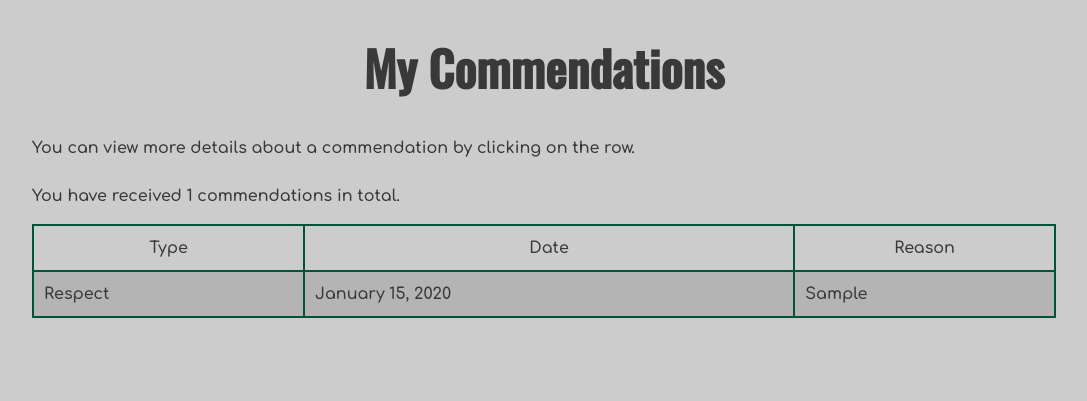
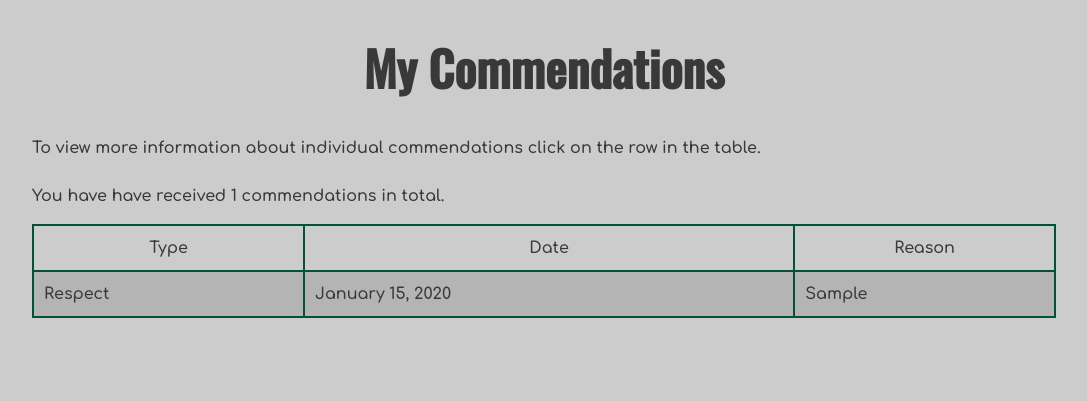
Before and after one commit to mmoomocow/digital-commendations, a Django app: template commendations/templates/commendations/my_commendations.html in a window 1280 px wide. Shown: the part 39-440 px from the top of the page, without its empty margins (96-1183 px from the left). Run offline with Django 4.2, Linux system fonts and the light colour scheme; tables that the repository leaves empty hold one stand-in row (values such as "Sample post"); the template is opened without the code that fills it: values that come from a table or form of the project are taken from there, most other values are stand-ins (such as "Sample title", 1, 10 or a date in 2020); parts of the project's set-up code (start-up, migrations or seed data) failed here and were passed over; some libraries are stand-ins or nearby versions.

Commit message:
fix(templates): 🐛 Dont use "you" when viewing as student
When a caregiver is viewing the my_commendations page, display the student's name instead of "you"

Signed-off-by: Matthew Gray <44288823+mmoomocow@users.noreply.github.com>

```diff
--- a/commendations/templates/commendations/my_commendations.html
+++ b/commendations/templates/commendations/my_commendations.html
@@ -17,14 +17,14 @@
 {% comment %} Main content {% endcomment %}
 {% block content %}
 <p>
-    You can view more details about a commendation by clicking on the row.
+    To view more information about individual commendations click on the row in the table.
     <br>
     <br>
     {% if commendationsSince|length > 1 %}
-        You have received {{commendationsSince|length}} commendations since you last logged in.
+        {% if request.user.is_caregiver %}{{ student.user.first_name }} has {% else %}You have{% endif %} have received {{commendationsSince|length}} commendations since you last logged in.
         <br>
     {% endif %}
-    You have received {{commendations|length}} commendations in total.
+    {% if request.user.is_caregiver %}{{ student.user.first_name }} has {% else %}You have{% endif %} have received {{commendations|length}} commendations in total.
 </p>
 
 <table id="myCommendations">
--- a/commendations/views.py
+++ b/commendations/views.py
@@ -211,6 +211,7 @@ def myCommendations(request, student: Student = None):
             "commendations": commendations,
             "studentSwitcherEnabled": True,
             "commendationsSince": commendationsSinceLastLogin,
+            "student": student,
         },
     )
 
```
